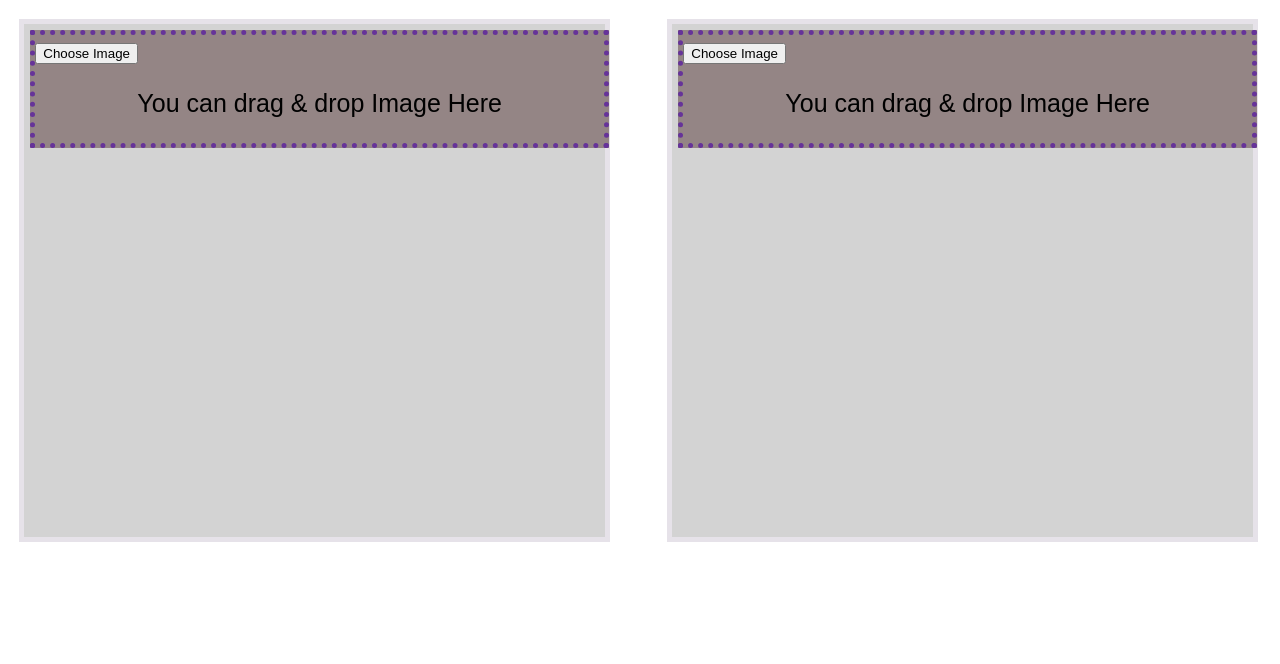
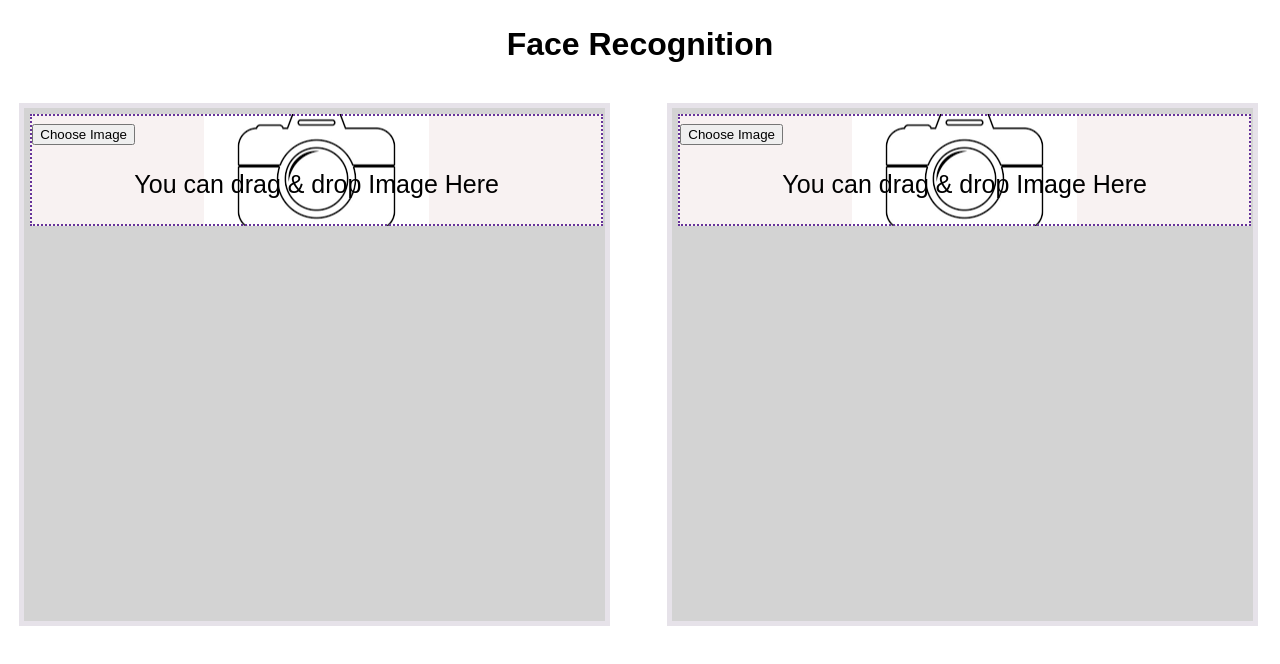
Before and after one commit to saiful-dev/Image_drag_drop_project, a React (Create React App) app: page / in a window 1280 px wide. Shown: the top 664 px of the page. Built offline with nearby package versions, Linux system fonts and the light colour scheme.

Commit message:
background image added

```diff
--- a/src/App.css
+++ b/src/App.css
@@ -9,8 +9,8 @@
   }
 
   .dropArea{
-    border: 5px dotted rebeccapurple;
-    background-color: rgb(148, 133, 133);
+    border: 2px dotted rebeccapurple;
+    background-color: rgb(248, 242, 242);
 
     width: 100%;
     height: 45%;
--- a/src/App.js
+++ b/src/App.js
@@ -133,17 +133,18 @@ function App() {
 
   return (
     <React.Fragment>
-    <div>
+    <div style={{marginTop: '2%'}}>
+      <h1 style={{textAlign:'center'}}>Face Recognition</h1>
 
     <Grid container spacing={2} columns={16}>
 
       <Grid item xs={8} >
         <section>
-          <div className="box">
+          <div className="box" >
             <div {...getRootFile1({ className: 'dropzone' })}>
                 <input type="file"  {...getInputFile1()}  />
 
-                <div className="dropArea">
+                <div className="dropArea" style={{ backgroundImage : "url(./img/CameraIcon.png", backgroundRepeat:'no-repeat',backgroundPosition:'center'}}>
                   <button>Choose Image</button>
                   {dragfile1? <p style={{textAlign: 'center',paddingTop: '5%'}}>drop here</p>:<p style={{textAlign: 'center'}}>You can drag & drop Image Here</p>}
 
@@ -168,7 +169,7 @@ function App() {
                 <input  type="file"  {...getInputFile2()}  />
 
 
-                <div className="dropArea">
+                <div className="dropArea" style={{ backgroundImage : "url(./img/CameraIcon.png", backgroundRepeat:'no-repeat',backgroundPosition:'center'}}>
                   <button>Choose Image</button>
                   {dragfile2? <p style={{textAlign: 'center',paddingTop: '5%'}}>drop here</p>:<p style={{textAlign: 'center'}}>You can drag & drop Image Here</p>}
 
```
Also changed, not shown: public/img/CameraIcon.png (added).
